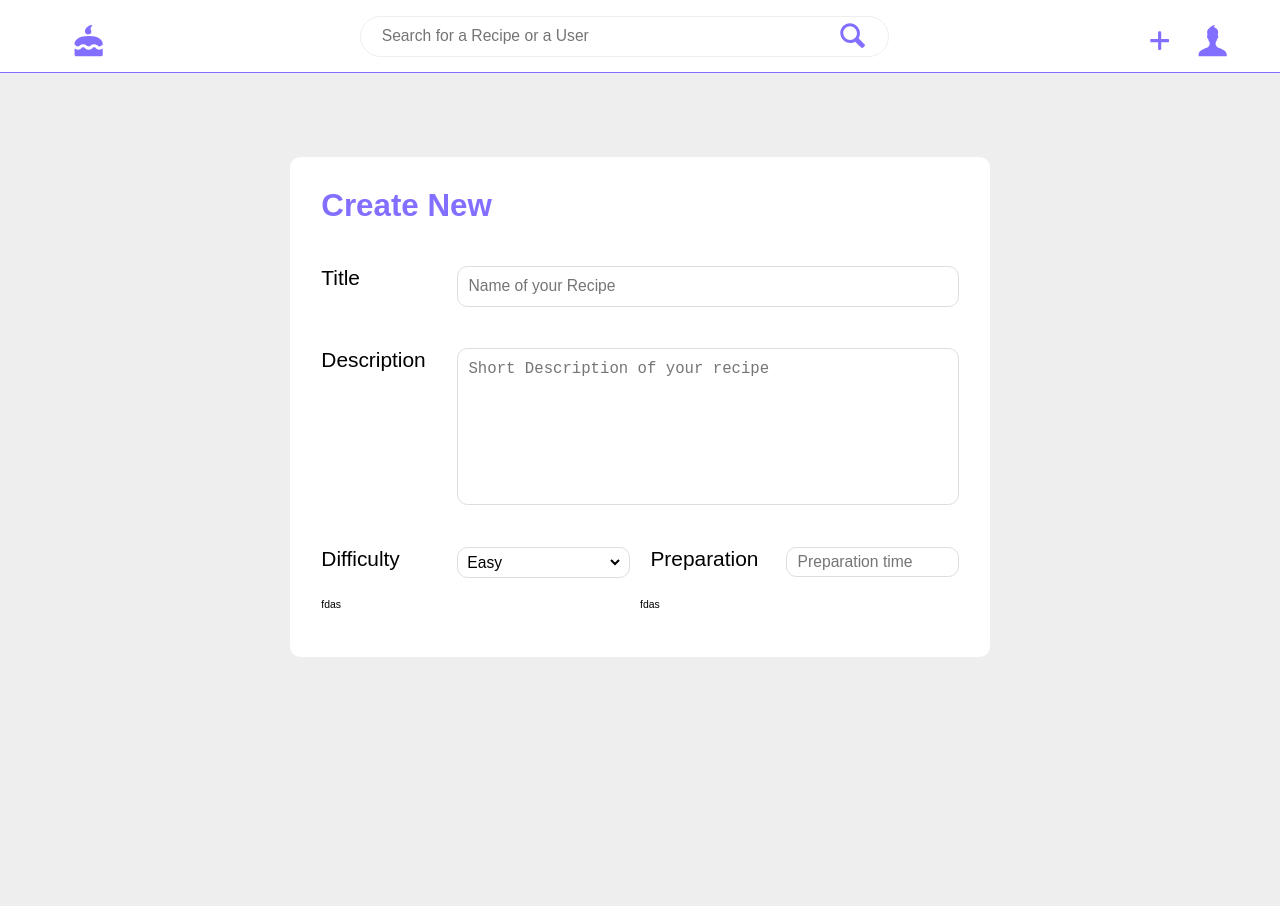
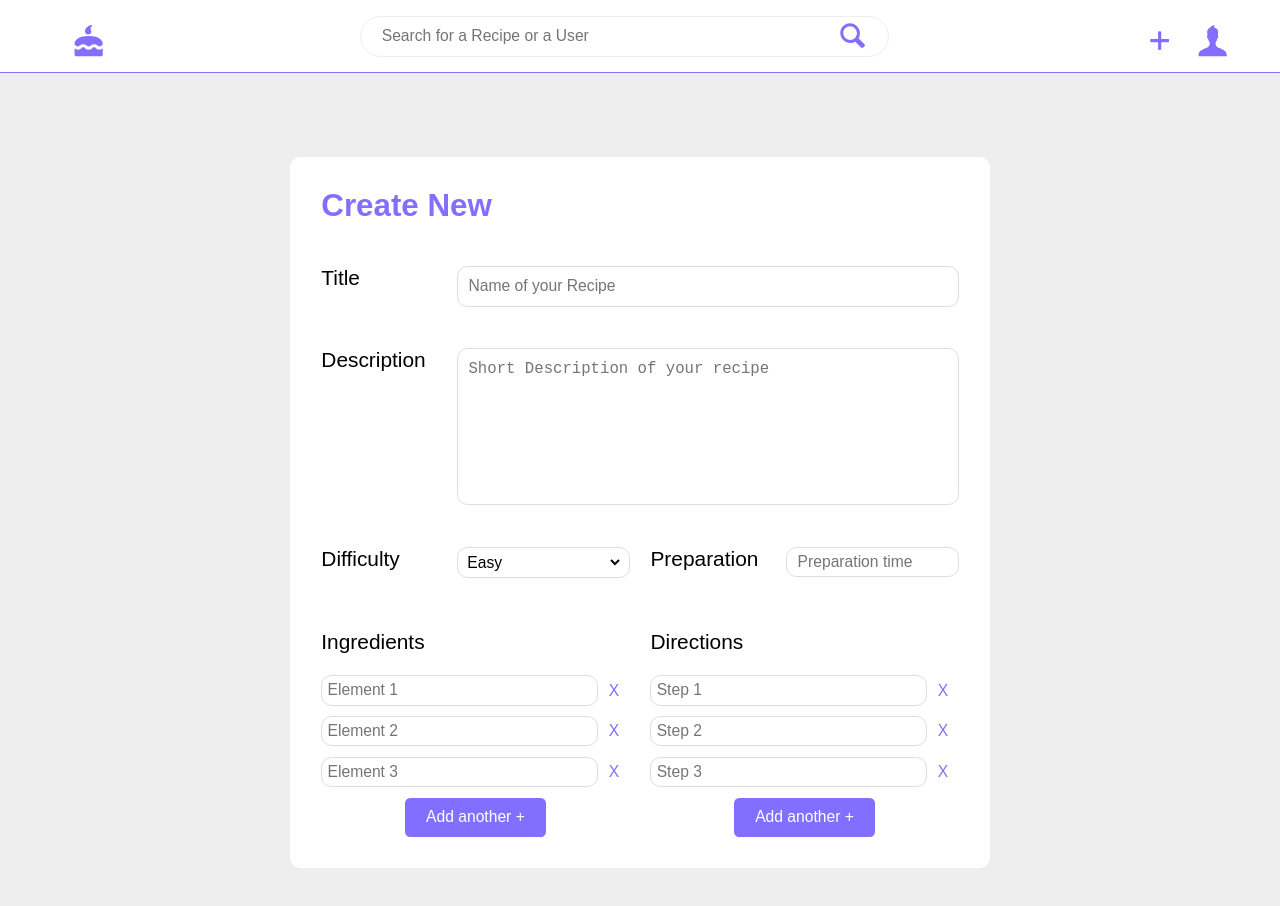
Before and after one commit to wonez/Dulce, a React app: page /create in a window 1280 px wide. Shown: the top 906 px of the page. Before the commit the page ends 800 px from the top, so only its background shows below. Built offline with nearby package versions, Linux system fonts and the light colour scheme.

Commit message:
cancle button

```diff
--- a/package.json
+++ b/package.json
@@ -14,6 +14,7 @@
     "babel-core": "^6.26.3",
     "babel-loader": "^7.1.5",
     "babel-plugin-transform-class-properties": "^6.24.1",
+    "babel-plugin-transform-object-rest-spread": "^6.26.0",
     "babel-preset-env": "^1.7.0",
     "babel-preset-react": "^6.24.1",
     "clean-webpack-plugin": "^0.1.19",
--- a/src/UI/RoundedFormItem/RoundedFormItem.js
+++ b/src/UI/RoundedFormItem/RoundedFormItem.js
@@ -33,12 +33,24 @@ class RoundedFormItem extends React.Component {
             )
         }
 
-        return(
+        let result = (
             <div className={classes.FormBox}>
                 <label>{this.props.label}</label>
                 {input}
             </div>
         )
+
+        if(this.props.type=='preparation'){
+            result = (
+                <div className={classes.PreparationBox}>
+                    {/* <label>{this.props.label}</label> */}
+                    <input placeholder={this.props.placeholder} type="text" className={classes.Preparation}/>
+                    <div onClick={this.props.click} className={classes.Preparation__Button}>X</div>
+                </div>
+            )
+        }
+
+        return result
     }
 }
 
--- a/src/UI/RoundedFormItem/RoundedFormItem.scss
+++ b/src/UI/RoundedFormItem/RoundedFormItem.scss
@@ -56,3 +56,35 @@
         margin: 0;
     }
 }
+
+.PreparationBox{
+    display: flex;
+    align-items: center;
+    margin-bottom: 1rem;
+    label{
+        font-size: 2rem;
+        padding-right: 1rem;
+        color: $color-primary-dark;
+    }
+}
+
+.Preparation{
+    @extend %item;
+    padding: .5rem;
+    width: 100%;
+    &__Button{
+        padding: 0 1rem;
+        // border: 1px solid red;
+        // border: none;
+        // display: flex;
+        // align-items: center;
+        background: transparent;
+        font-size: 1.5rem;
+        line-height: 1;
+        color: $color-primary-dark;
+        &:hover{
+            cursor: pointer;
+            color: $color-secondary-light;
+        }
+    }
+}
--- a/src/containers/Create/Create.js
+++ b/src/containers/Create/Create.js
@@ -7,6 +7,37 @@ import RoundedFormItem from '../../UI/RoundedFormItem/RoundedFormItem'
 import classes from './Create.scss'
 
 class Create extends React.Component {
+
+    state = {
+        ingredients: [1,2,3],
+        directions: [1,2,3]
+    }
+
+    addAnother = (arr) => {
+        this.setState(state => {
+            return{
+                ...state,
+                [arr]: [
+                    ...state[arr],
+                    state[arr].length + 1
+                ]
+            }
+        })
+    }
+
+    removeOne = (arr, num) => {
+        this.setState(prev => {
+            const filtered = [...prev[arr]].filter(item => {
+                return item != num;
+            })
+            return{
+                ...prev,
+                [arr]: filtered
+            }
+        })
+        console.log('remove')
+    }
+
     render(){
         return(
             <Aux>
@@ -36,11 +67,35 @@ class Create extends React.Component {
                             />
                         </div>
                         <div className={classes.Preparation}>
-                            <div className={classes.Preparation__Ingredient}>
-                                fdas
+                            <div className={classes.Preparation__Ingredients}>
+                                <label className={classes.Preparation__Heading}>Ingredients</label>
+                                {this.state.ingredients.map(num => (
+                                    <RoundedFormItem
+                                        placeholder={`Element ${num}`}
+                                        type="preparation"
+                                        label="&gt;"
+                                        key={num}
+                                        click={() => {this.removeOne('ingredients', num)}}
+                                    />
+                                ))}
+                                <button
+                                    onClick={() => this.addAnother('ingredients')}
+                                    className={classes.Preparation__AddBtn}>Add another +</button>
                             </div>
                             <div className={classes.Preparation__Directions}>
-                                fdas
+                                <label className={classes.Preparation__Heading}>Directions</label>
+                                {this.state.directions.map(num => (
+                                    <RoundedFormItem
+                                        placeholder={`Step ${num}`}
+                                        type="preparation"
+                                        label={num}
+                                        key={num}
+                                        click={() => {this.removeOne('directions', num)}}
+                                    />
+                                ))}
+                                <button
+                                    onClick={() => this.addAnother('directions')}
+                                    className={classes.Preparation__AddBtn}>Add another +</button>
                             </div>
                         </div>
                     </div>
--- a/src/containers/Create/Create.scss
+++ b/src/containers/Create/Create.scss
@@ -22,10 +22,35 @@
         grid-column-gap: 2rem;
         grid-template-columns: 1fr 1fr;
     }
-    .Preparation{
+}
+
+.Preparation{
+    padding-top: 3rem;
+    display: grid;
+    grid-column-gap: 2rem;
+    grid-template-columns: 1fr 1fr;
+    &__Directions, &__Ingredients{
         display: flex;
-        div{
-            flex-basis: 50%;
+        flex-direction: column;
+    }
+    &__Heading{
+        display: flex;
+        font-size: 2rem;
+        margin-bottom: 2rem;
+    }
+    &__AddBtn{
+        padding: 1rem 2rem;
+        font-size: 1.5rem;
+        background: $color-primary-dark;
+        color: white;
+        border: none;
+        outline: none;
+        align-self: center;
+        border-radius: .5rem;
+        transition: .3s all;
+        &:hover{
+            cursor: pointer;
+            box-shadow: 0 .3rem .3rem rgba(0,0,0,.3);
         }
     }
 }
```
Also changed, not shown: .babelrc, 1 other file (tests, documents, lock files or other folders).
